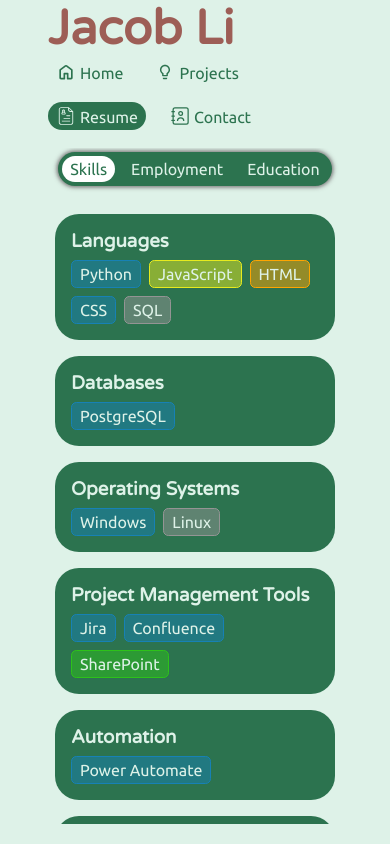
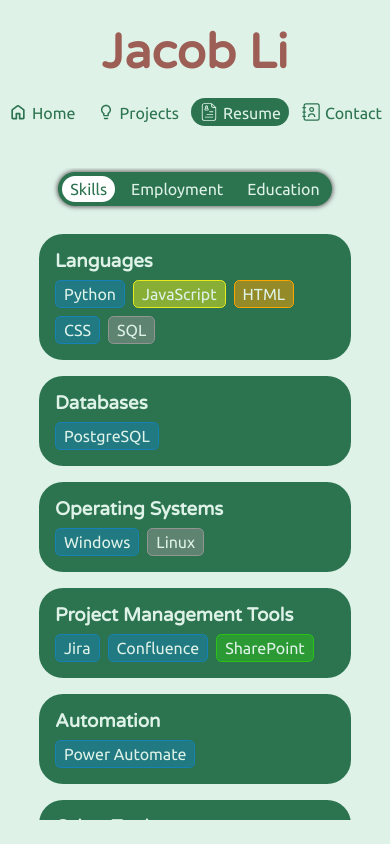
Before and after one commit to jacobbli/jacobbli.github.io, a Vue app: page /resume/skills in a window 390 px wide. Built offline with nearby package versions, Linux system fonts and the light colour scheme.

Commit message:
Add CSS for mobile view

```diff
--- a/src/App.vue
+++ b/src/App.vue
@@ -60,7 +60,7 @@ body {
 }
 
 .app__header {
-  padding: 0 48px;
+  padding: 24px 0;
   height: 120px;
   position: sticky;
   top: 0;
@@ -70,8 +70,17 @@ body {
 
 .app__router {
   height: calc(100vh - 120px);
-  padding: 28px 48px 20px 48px;
-  overflow: hidden;
+  padding: 48px 0 24px 0;
 }
 
+@media only screen and (min-width: 768px) {
+  .app__header {
+    padding: 0 48px;
+  }
+
+  .app__router {
+    padding: 28px 48px 20px 48px;
+    overflow: hidden;
+  }
+}
 </style>
--- a/src/components/BaseCard.vue
+++ b/src/components/BaseCard.vue
@@ -20,7 +20,7 @@ defineProps({
 
 <style lang="scss" scoped>
 .baseCard__container {
-  width: 280px;
+  width: 80%;
   display: flex;
   flex-direction: column;
   gap: 8px;
@@ -30,4 +30,10 @@ defineProps({
   background-color: var(--primary-color);
   color: var(--secondary-color);
 }
+
+@media only screen and (min-width: 768px) {
+  .baseCard__container {
+    width: 280px;
+  }
+}
 </style>
--- a/src/components/BaseTimeline.vue
+++ b/src/components/BaseTimeline.vue
@@ -27,7 +27,7 @@ defineProps({
 <style lang="scss" scoped>
 .baseTimeline__gap {
   display: grid;
-  grid-template-columns: 300px auto 300px;
+  grid-template-columns: 45% auto 45%;
   column-gap: 12px;
 }
 
--- a/src/components/BaseTimelineItem.vue
+++ b/src/components/BaseTimelineItem.vue
@@ -42,7 +42,7 @@ const decorationLineClass = computed(() => {
 <style lang="scss" scoped>
 .baseTimelineItem__container {
     display: grid;
-    grid-template-columns: 300px auto 300px;
+    grid-template-columns: 45% auto 45%;
     column-gap: 12px;
 
     .baseTimeLineItem__date {
--- a/src/components/NavBar.vue
+++ b/src/components/NavBar.vue
@@ -32,6 +32,12 @@ const routes = [
 .navBar__content {
   display: flex;
   flex-wrap: wrap;
-  gap: 16px;
+  gap: 4px;
+}
+
+@media only screen and (min-width: 768px) {
+  .navBar__content {
+    gap: 16px;
+  }
 }
 </style>
--- a/src/components/TheHeader.vue
+++ b/src/components/TheHeader.vue
@@ -11,15 +11,22 @@ import NavBar from "./NavBar.vue";
 </script>
 <style lang="scss" scoped>
 .theHeader__container {
-  height: 80px;
   display: flex;
   flex-wrap: wrap;
   align-items: last baseline;
-  justify-content: space-between;
+  justify-content: center;
+  gap: 16px;
 
   .theHeader__title {
     font-size: 48px;
     color: var(--tertiary-color);
   }
 }
+
+@media only screen and (min-width: 768px) {
+  .theHeader__container {
+    height: 80px;
+    justify-content: space-between;
+  }
+}
 </style>
```
